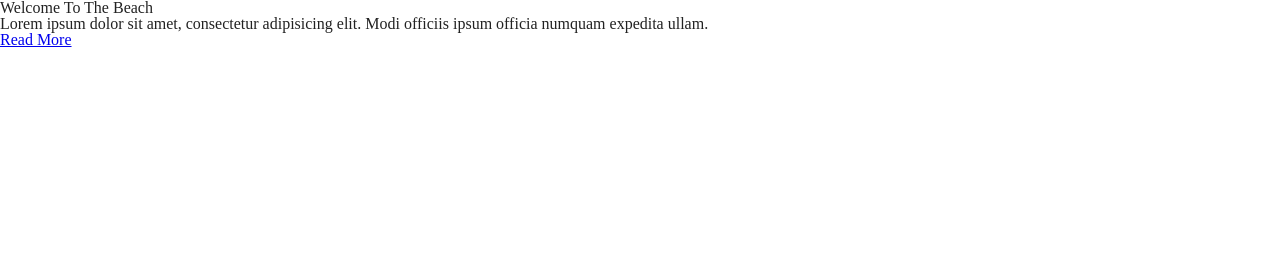
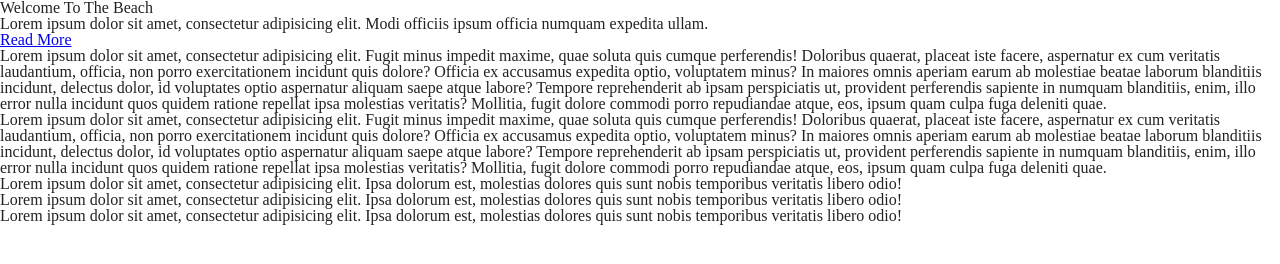
Before and after one commit to Denys-Fadieiev/homework-2, a plain HTML site: page index.html in a window 1280 px wide. Drawn offline with Linux system fonts and the light colour scheme.

Commit message:
add main content

```diff
--- a/index.html
+++ b/index.html
@@ -16,5 +16,18 @@
 			<a href="#main" class="header__btn-link">Read More</a>
 		</p>
 	</header>
+	<main id="main">
+		<section class="info info--block-1">
+			<p class="info__description">Lorem ipsum dolor sit amet, consectetur adipisicing elit. Fugit minus impedit maxime, quae soluta quis cumque perferendis! Doloribus quaerat, placeat iste facere, aspernatur ex cum veritatis laudantium, officia, non porro exercitationem incidunt quis dolore? Officia ex accusamus expedita optio, voluptatem minus? In maiores omnis aperiam earum ab molestiae beatae laborum blanditiis incidunt, delectus dolor, id voluptates optio aspernatur aliquam saepe atque labore? Tempore reprehenderit ab ipsam perspiciatis ut, provident perferendis sapiente in numquam blanditiis, enim, illo error nulla incidunt quos quidem ratione repellat ipsa molestias veritatis? Mollitia, fugit dolore commodi porro repudiandae atque, eos, ipsum quam culpa fuga deleniti quae.</p>
+		</section>
+		<section class="info info--block-2">
+			<p class="info__description">Lorem ipsum dolor sit amet, consectetur adipisicing elit. Fugit minus impedit maxime, quae soluta quis cumque perferendis! Doloribus quaerat, placeat iste facere, aspernatur ex cum veritatis laudantium, officia, non porro exercitationem incidunt quis dolore? Officia ex accusamus expedita optio, voluptatem minus? In maiores omnis aperiam earum ab molestiae beatae laborum blanditiis incidunt, delectus dolor, id voluptates optio aspernatur aliquam saepe atque labore? Tempore reprehenderit ab ipsam perspiciatis ut, provident perferendis sapiente in numquam blanditiis, enim, illo error nulla incidunt quos quidem ratione repellat ipsa molestias veritatis? Mollitia, fugit dolore commodi porro repudiandae atque, eos, ipsum quam culpa fuga deleniti quae.</p>
+		</section>
+		<section class="info info--block-3">
+			<p class="info__item-1">Lorem ipsum dolor sit amet, consectetur adipisicing elit. Ipsa dolorum est, molestias dolores quis sunt nobis temporibus veritatis libero odio!</p>
+			<p class="info__item-2">Lorem ipsum dolor sit amet, consectetur adipisicing elit. Ipsa dolorum est, molestias dolores quis sunt nobis temporibus veritatis libero odio!</p>
+			<p class="info__item-3">Lorem ipsum dolor sit amet, consectetur adipisicing elit. Ipsa dolorum est, molestias dolores quis sunt nobis temporibus veritatis libero odio!</p>
+		</section>
+	</main>
 </body>
 </html>
```
